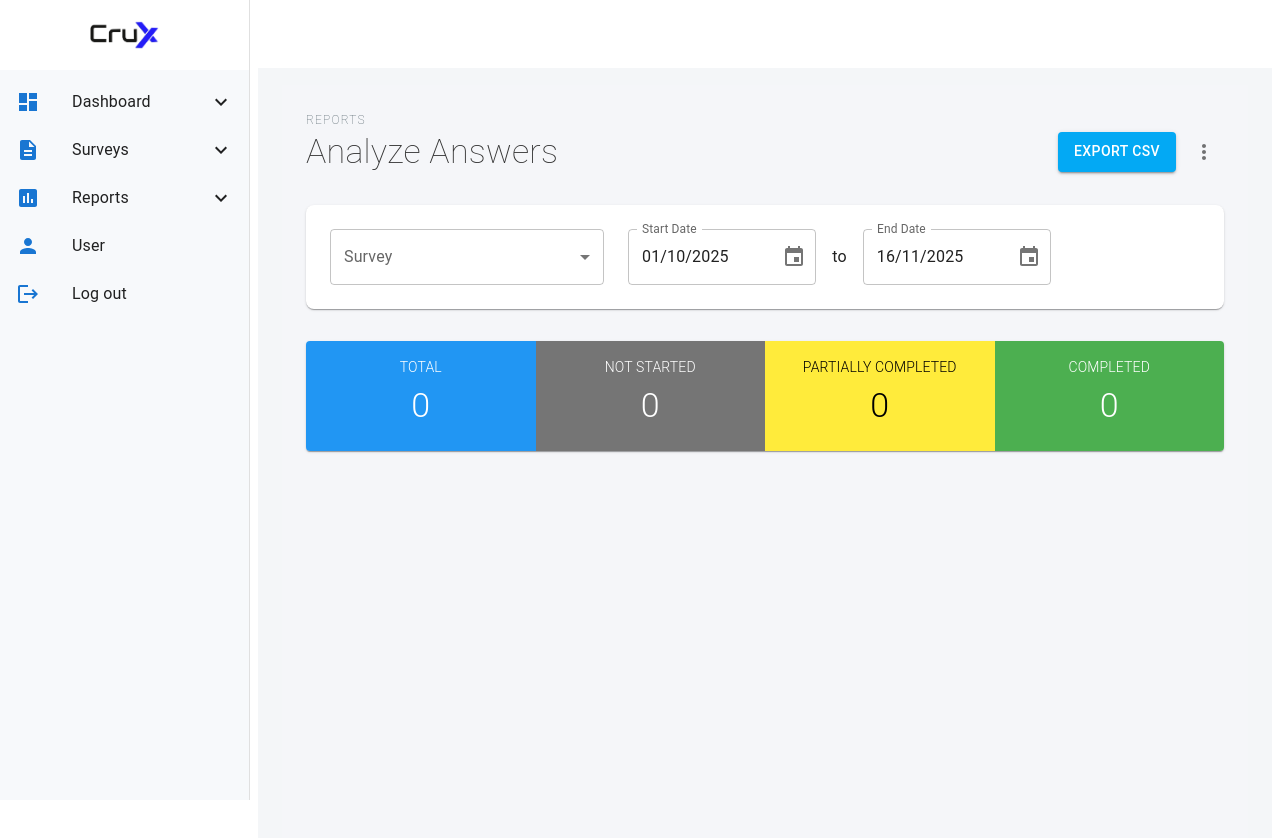
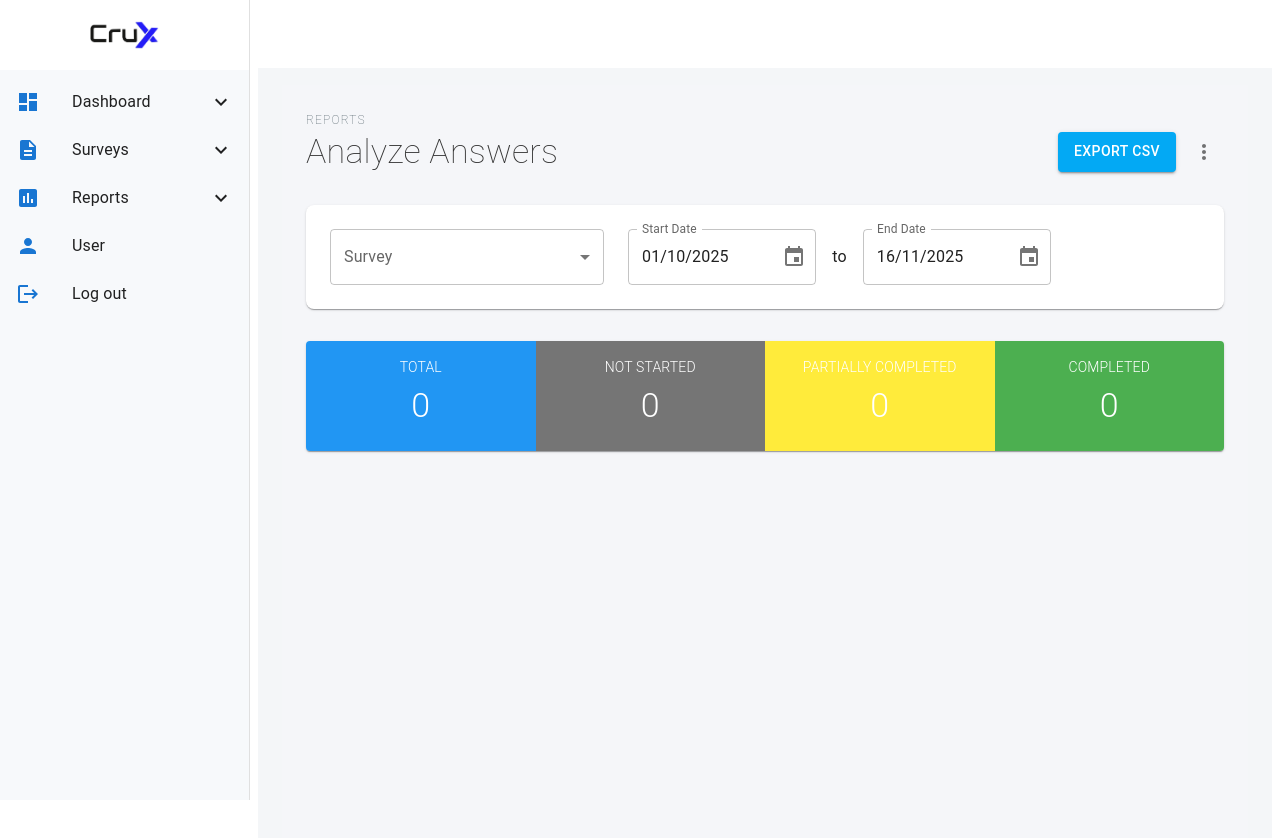
Before and after one commit to AbdulVaqeel/Crux-works, a React (Vite) app: page / in a window 1280 px wide. Shown: the top 838 px of the page. Built offline with nearby package versions, Linux system fonts and the light colour scheme.

Commit message:
Partially Complteted color changed into white

```diff
--- a/src/pages/AnalyzeAnswers.tsx
+++ b/src/pages/AnalyzeAnswers.tsx
@@ -1284,7 +1284,7 @@ const renderQuestion = (q: Question) => {
           {[
             { title: "TOTAL", value: stats.total, bg: "#2196F3" },
             { title: "NOT STARTED", value: stats.notStarted, bg: "#757575" },
-            { title: "PARTIALLY COMPLETED", value: stats.partiallyCompleted, bg: "#FFEB3B", color: "#000" },
+            { title: "PARTIALLY COMPLETED", value: stats.partiallyCompleted, bg: "#FFEB3B", color: "white" },
             { title: "COMPLETED", value: stats.completed, bg: "#4CAF50" },
           ].map((card, i) => (
             <Box
```
